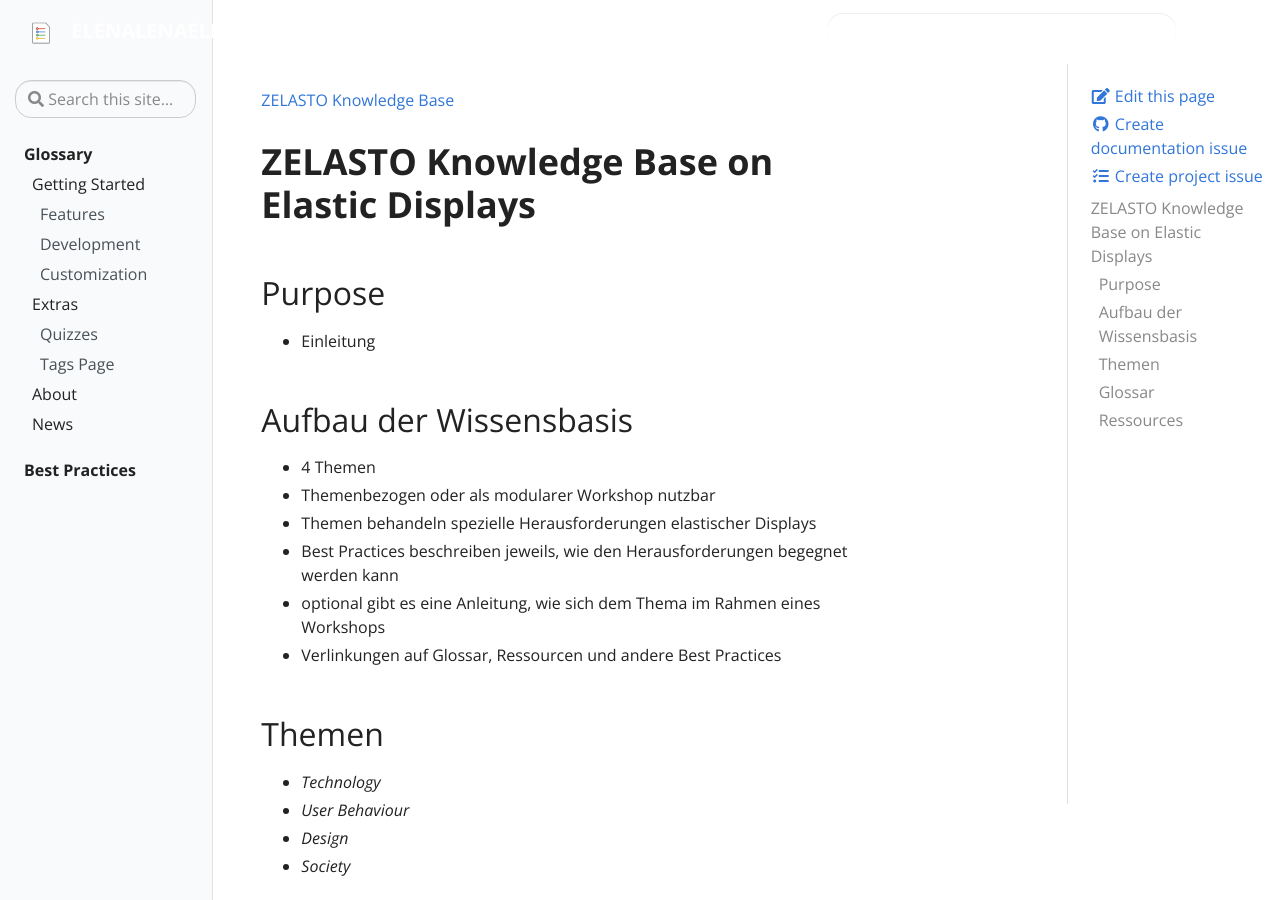
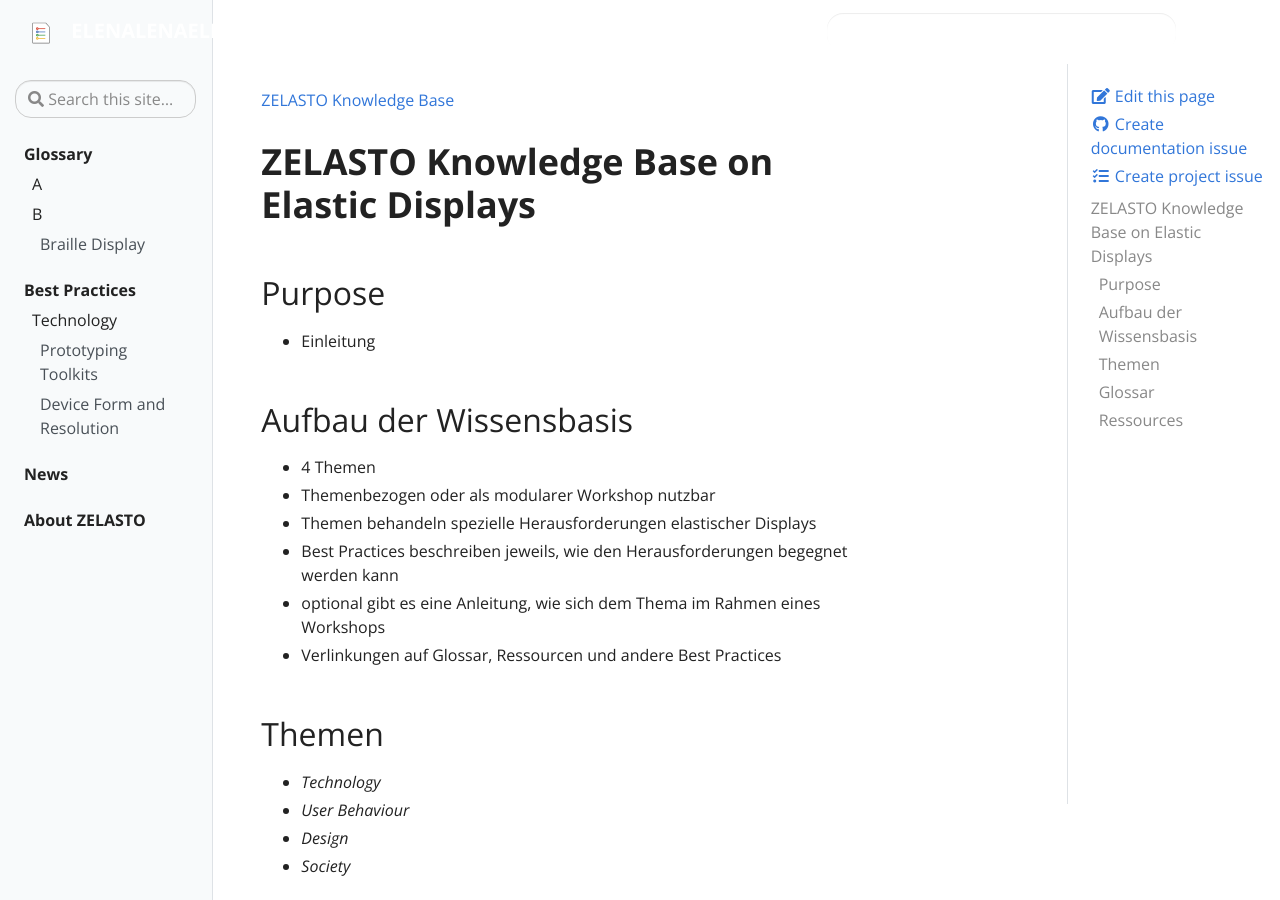
Before and after one commit to elenalenaelena/elenalenaelena.github.io, a Jekyll site: the page built from pages/index.md, in a window 1280 px wide and 900 px high. Built offline with Jekyll 4.4.1, drawn with Linux system fonts in a browser that asks for light colours.

Commit message:
customized site structure

```diff
--- a/_data/toc.yml
+++ b/_data/toc.yml
@@ -1,26 +1,27 @@
 - title: Glossary
   url: glossary
   links:
-    - title: "Getting Started"
-      url: "docs/getting-started"
+    - title: "A"
+      url: "docs/a"
+    - title: "B"
+      url: "docs/b"
       children:
-        - title: Features
-          url: "docs/getting-started#getting-started"
-        - title: Development
-          url: "docs/getting-started#development"
-        - title: Customization
-          url: "docs/getting-started#customization"
-    - title: "Extras"
-      url: "docs/extras"
-      children:
-        - title: Quizzes
-          url: "docs/extras/example-quiz"
-        - title: Tags Page
-          url: "tags"
-    - title: "About"
-      url: "about"
-    - title: "News"
-      url: "news"
+        - title: Braille Display
+          url: "docs/b/braille-display"
 
 - title: Best Practices
   url: best-practices
+  links:
+    - title: "Technology"
+      url: "pages/best-practices/technology"
+      children:
+        - title: Prototyping Toolkits
+          url: "pages/best-practices/technology/1-prototyping-toolkits"
+        - title: Device Form and Resolution
+          url: "pages/best-practices/technology/2-device-form-and-resolution"
+
+- title: News
+  url: news
+
+- title: About ZELASTO
+  url: about
--- a/_includes/head.html
+++ b/_includes/head.html
@@ -34,6 +34,7 @@
 
 <link rel="stylesheet" href="{{ site.baseurl }}/assets/css/main.css">
 <link rel="stylesheet" href="{{ site.baseurl }}/assets/css/palette.css">
+<link rel="stylesheet" href="{{ site.baseurl }}/assets/css/custom.css">
 <script
   src="https://code.jquery.com/jquery-3.3.1.min.js"
   integrity="sha256-FgpCb/KJQlLNfOu91ta32o/NMZxltwRo8QtmkMRdAu8="
--- /dev/null
+++ b/assets/css/custom.css
@@ -0,0 +1 @@
+/*custom ZELASTO wiki CSS goes here*/
```
Also changed, not shown: _docs/B/braille-display.md (renamed from _docs/braille-display.md), pages/best-practices/technology/1-prototyping-toolkits.md (added), pages/best-practices/technology/2-device-form-and-resolution.md (added).
